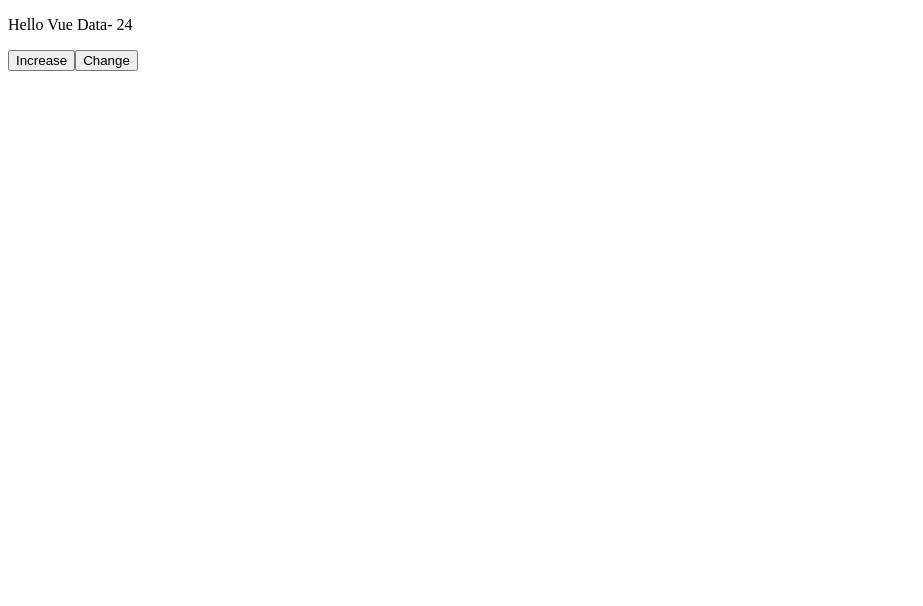
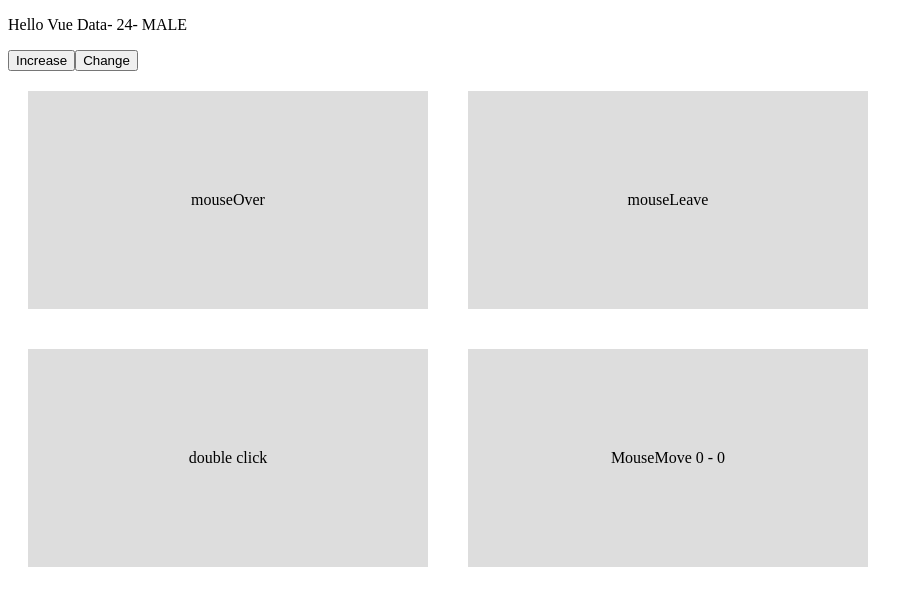
Before and after one commit to DebasisSaikia/Vue-js-demo, a plain HTML site: page vue-net-course/index.html in a window 1280 px wide. Shown: the whole page, without its empty margins (0-923 px from the left). Drawn offline with nearby package versions, Linux system fonts and the light colour scheme.

Commit message:
mouse event directive

```diff
--- a/vue-net-course/app.js
+++ b/vue-net-course/app.js
@@ -1,10 +1,27 @@
-const app=Vue.createApp({
-    data(){
-        return {
-            title:'Hello Vue Data',
-            age:24
-        }
+const app = Vue.createApp({
+  data() {
+    return {
+      title: "Hello Vue Data",
+      age: 24,
+      gender: "MALE",
+      show: true,
+      x:0,
+      y:0,
+    };
+  },
+  methods: {
+    changeTitle() {
+      this.title = "hey deba";
+    },
+    handleEvents() {
+      alert("Events ente");
+      this.title = "hey mouseOver"
+    },
+    mouseMove(e){
+        this.x=e.offsetX
+        this.y=e.offsetY
     }
-})
+  },
+});
 
-app.mount('#app');
+app.mount("#app");
--- a/vue-net-course/index.html
+++ b/vue-net-course/index.html
@@ -1,18 +1,37 @@
 <!DOCTYPE html>
 <html lang="en">
+
 <head>
     <meta charset="UTF-8">
     <meta http-equiv="X-UA-Compatible" content="IE=edge">
     <meta name="viewport" content="width=device-width, initial-scale=1.0">
     <title>Vue Crash course</title>
     <script src="https://unpkg.com/vue@3.0.2"></script>
+    <style>
+        .box {
+            padding: 100px 0;
+            width: 400px;
+            text-align: center;
+            background: #ddd;
+            margin: 20px;
+            display: inline-block;
+        }
+    </style>
 </head>
+
 <body>
-    <div id="app">
-        <p>{{title}}- {{age}}</p>
+    <div id="app" v-if="show">
+        <p>{{title}}- {{age}}- {{gender}}</p>
         <button @click="age++">Increase</button>
-        <button v-on:click="title='hey deba'">Change</button>
+        <button v-on:click="changeTitle">Change</button>
+
+        <br>
+        <div class="box" @mouseover="handleEvents">mouseOver</div>
+        <div class="box" @mouseleave="handleEvents">mouseLeave</div>
+        <div class="box">double click</div>
+        <div class="box" @mousemove="mouseMove">MouseMove {{x}} - {{y}}</div>
     </div>
     <script src="app.js"></script>
 </body>
+
 </html>
```
